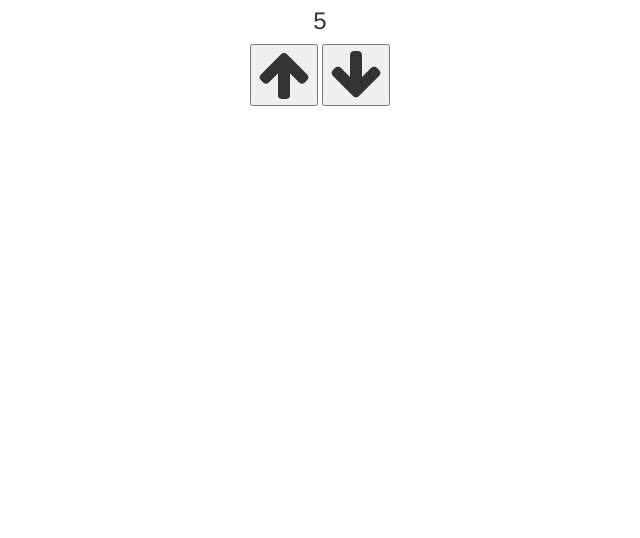
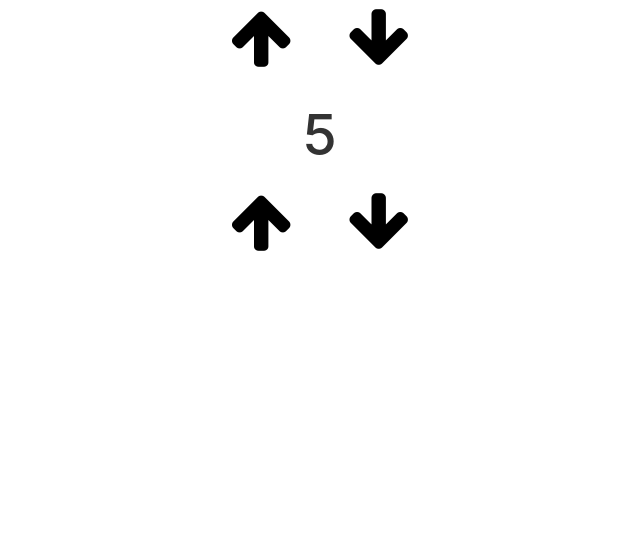
Before and after one commit to derbergfex/Pomodoro-Timer, a plain HTML site: page index.html in a window 1280 px wide. Shown: the part 262-800 px from the top of the page, without its empty margins (320-960 px from the left). Drawn offline with nearby package versions, Linux system fonts and the light colour scheme.

Commit message:
Update index.html

```diff
--- a/index.html
+++ b/index.html
@@ -3,9 +3,10 @@
   <head>
     <link rel = "stylesheet" href="https://maxcdn.bootstrapcdn.com/font-awesome/4.5.0/css/font-awesome.min.css"/>
     <link rel = "stylesheet" href="https://cdnjs.cloudflare.com/ajax/libs/twitter-bootstrap/3.3.7/css/bootstrap.min.css"/>
-    <link type = "text/css" href = "style.css"/>
+    <link type = "text/css" rel = "stylesheet" href = "style.css"/>
     <script type="text/javascript" src="https://cdnjs.cloudflare.com/ajax/libs/jquery/3.2.1/jquery.min.js"></script>
     <script type="text/javascript" src = "script.js"></script>
+    <meta name = "viewport" content = "width = device-width, initial-scale = 1"/>
     <title>Pomodoro Clock</title>
     <h1 class = "font text-center">
             Pomodro Clock
```
